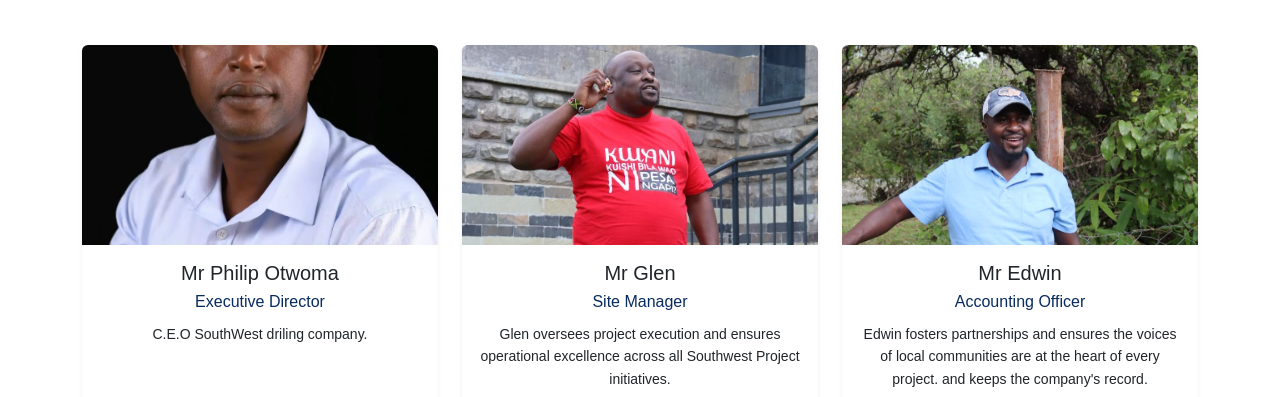
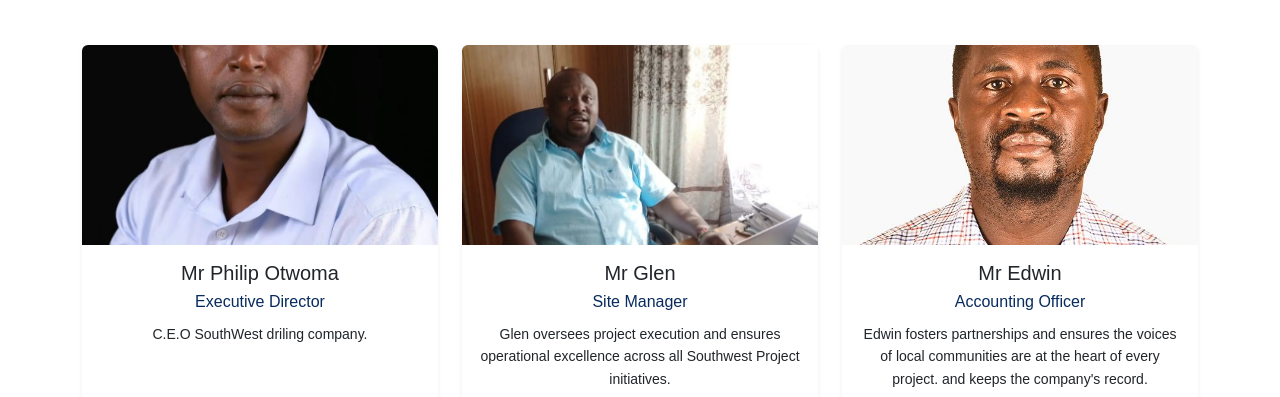
Before and after one commit to osuigbagoodness2/southwest-project, a plain HTML site: page about.html in a window 1280 px wide. Shown: the part 1119-1516 px from the top of the page. Drawn offline with nearby package versions, Linux system fonts and the light colour scheme.

Commit message:
fixed the issues

```diff
--- a/about.html
+++ b/about.html
@@ -143,7 +143,7 @@
         </div>
         <div class="col-md-4 col-sm-6 wow animate__fadeInUp" data-wow-duration="1s">
           <div class="card border-0 shadow-sm h-100 text-center">
-            <img src="assets/images/team/site manager mr glen.jpg" class="card-img-top rounded-top" alt="Leader 2">
+            <img src="assets/images/team/mr glen.jpg" class="card-img-top rounded-top" alt="Leader 2">
             <div class="card-body">
               <h5 class="card-title mb-1">Mr Glen</h5>
               <p class="text-primary mb-2">Site  Manager</p>
@@ -158,7 +158,7 @@
         </div>
         <div class="col-md-4 col-sm-6 wow animate__fadeInUp" data-wow-duration="1.5s">
           <div class="card border-0 shadow-sm h-100 text-center">
-            <img src="assets/images/team/acconting officer.jpg" class="card-img-top rounded-top" alt="Leader 3">
+            <img src="assets/images/team/mr edwin.jpg" class="card-img-top rounded-top" alt="Leader 3">
             <div class="card-body">
               <h5 class="card-title mb-1">Mr Edwin</h5>
               <p class="text-primary mb-2">Accounting Officer</p>
```
Also changed, not shown: assets/images/team/acconting officer.jpg (deleted), assets/images/team/mr edwin.jpg (added), assets/images/team/mr glen.jpg (added), assets/images/team/site manager mr glen.jpg (deleted), mr edwin.jpg (added), mr glen.jpg (added).
